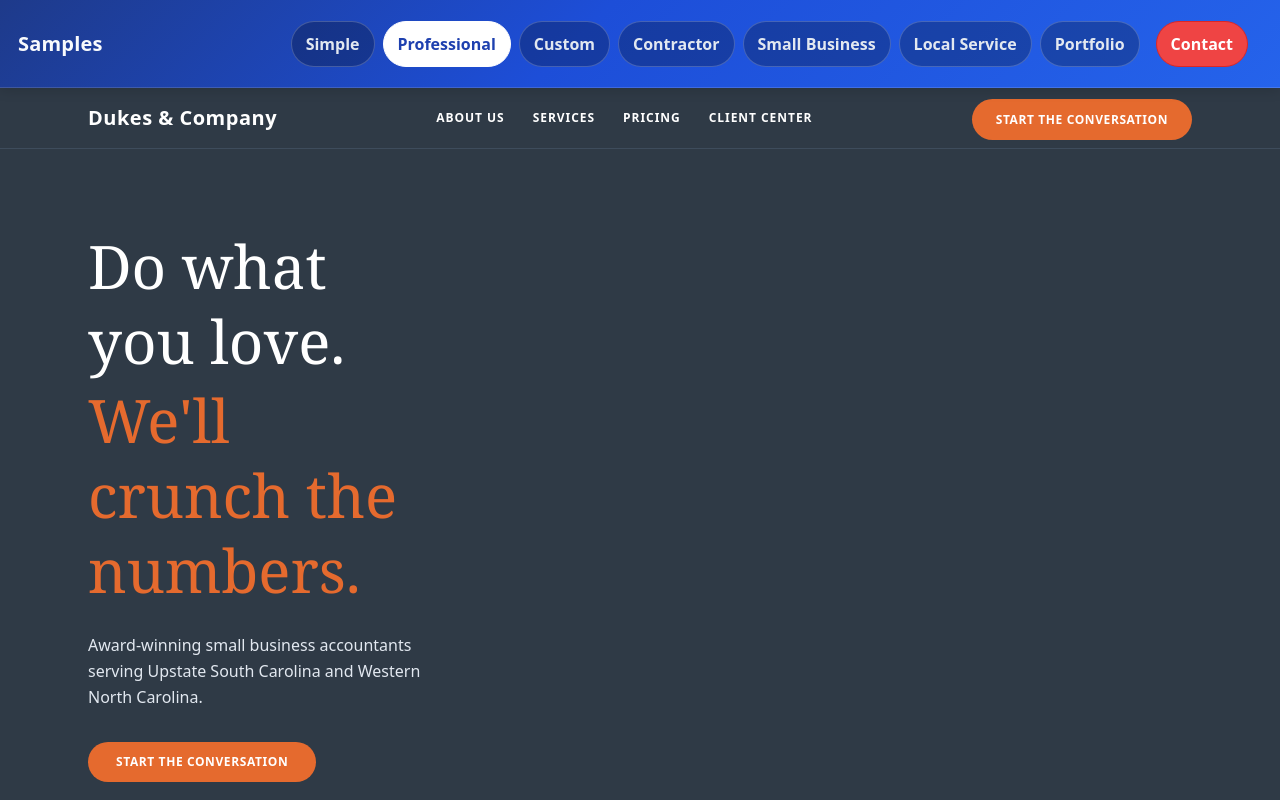
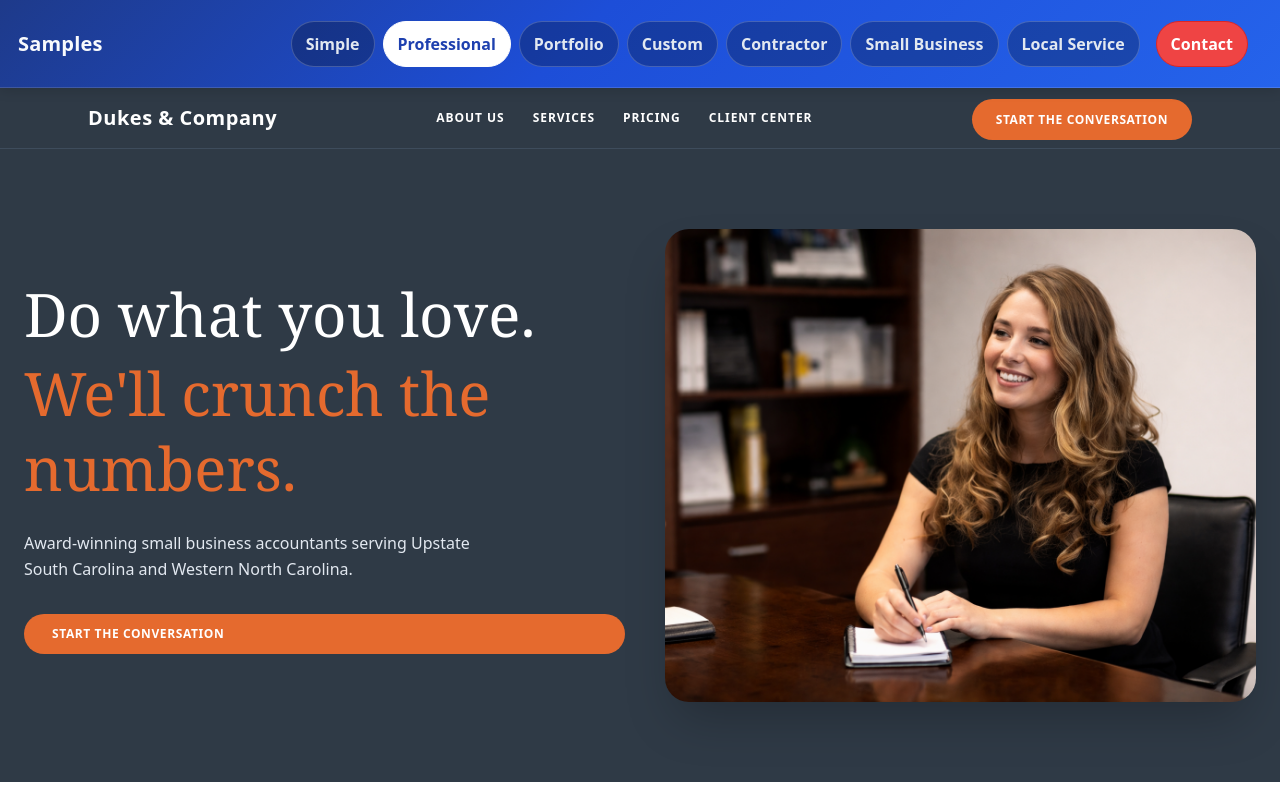
Before and after one commit to ConnerMcCarthy/conner-business-site, a Next.js app: page / in a window 1280 px wide. Both pictures are taken after a click on the button "Professional". Shown: the top 800 px of the page. Built offline with nearby package versions, Linux system fonts and the light colour scheme.

Commit message:
theme7 img and switcher button order

```diff
--- a/app/ThemeSwitcher.tsx
+++ b/app/ThemeSwitcher.tsx
@@ -24,6 +24,9 @@ export default function ThemeSwitcher({
       <button className={`btn ${theme === "theme7" ? "active" : ""}`} onClick={() => onChange("theme7")}>
         Professional
       </button>
+      <button className={`btn ${theme === "theme5" ? "active" : ""}`} onClick={() => onChange("theme5")}>
+        Portfolio
+      </button>
       <button className={`btn ${theme === "theme6" ? "active" : ""}`} onClick={() => onChange("theme6")}>
         Custom
       </button>
@@ -36,9 +39,6 @@ export default function ThemeSwitcher({
       <button className={`btn ${theme === "theme4" ? "active" : ""}`} onClick={() => onChange("theme4")}>
         Local Service
       </button>
-      <button className={`btn ${theme === "theme5" ? "active" : ""}`} onClick={() => onChange("theme5")}>
-        Portfolio
-      </button>
       <button className="btn btn-contact ml-2" onClick={goToContact}>
         Contact
       </button>
--- a/app/components/Hero.tsx
+++ b/app/components/Hero.tsx
@@ -1,5 +1,4 @@
 import Link from "next/link";
-import ImageWithFallback from "./ImageWithFallback";
 
 type HeroProps = {
   headlineTop: string;
@@ -18,8 +17,8 @@ type HeroProps = {
 export default function Hero({ headlineTop, headlineAccent, subtext, cta, image }: HeroProps) {
   return (
     <section className="bg-[#2f3a46] py-14 md:py-20" id="home">
-      <div className="mx-auto grid w-full max-w-6xl gap-10 px-4 md:grid-cols-2 md:items-center md:px-6">
-        <div>
+      <div className="mx-auto flex w-full max-w-7xl flex-col items-stretch gap-10 px-4 md:flex-row md:items-center md:gap-0 md:px-6">
+        <div className="flex flex-col justify-center md:mr-10 md:min-w-0 md:flex-1">
           <h1 className="font-serif text-5xl leading-tight text-white md:text-6xl">
             {headlineTop}
             <span className="mt-1 block text-[#e56a2e]">{headlineAccent}</span>
@@ -33,18 +32,26 @@ export default function Hero({ headlineTop, headlineAccent, subtext, cta, image
           </Link>
         </div>
 
-        <div className="justify-self-end">
-          <div className="relative w-full max-w-lg overflow-hidden rounded-3xl shadow-2xl">
-            <div className="relative aspect-[5/4] w-full">
+        <div className="relative z-10 min-w-0 md:w-[48%] md:flex-shrink-0">
+          <div className="relative w-full overflow-hidden rounded-3xl shadow-2xl">
+            <div className="relative aspect-[5/4] w-full min-h-[260px] md:min-h-0">
+              {image.src.startsWith("/") ? (
+                <img
+                  src={image.src}
+                  alt={image.alt}
+                  className="h-full w-full object-cover"
+                  sizes="(max-width: 768px) 100vw, 57vw"
+                />
+              ) : (
                 <ImageWithFallback
                   src={image.src}
                   alt={image.alt}
                   fill
                   priority
-                unoptimized={image.src.startsWith("/")}
                   className="object-cover"
                   sizes="(max-width: 768px) 100vw, 48vw"
                 />
+              )}
             </div>
           </div>
         </div>
--- a/app/components/ImageWithFallback.tsx
+++ /dev/null
@@ -1,36 +0,0 @@
-"use client";
-
-import Image, { type ImageProps } from "next/image";
-import { useState } from "react";
-
-type ImageWithFallbackProps = ImageProps & {
-  fallbackClassName?: string;
-};
-
-export default function ImageWithFallback({
-  alt,
-  fallbackClassName = "",
-  className,
-  ...props
-}: ImageWithFallbackProps) {
-  const [hasError, setHasError] = useState(false);
-
-  return (
-    <div className="relative h-full w-full overflow-hidden">
-      {!hasError ? (
-        <Image
-          {...props}
-          alt={alt}
-          className={className}
-          onError={() => setHasError(true)}
-        />
-      ) : (
-        <div
-          aria-label={alt}
-          role="img"
-          className={`h-full w-full bg-gradient-to-br from-slate-300 via-slate-200 to-slate-100 ${fallbackClassName}`}
-        />
-      )}
-    </div>
-  );
-}
--- a/app/components/SplitSection.tsx
+++ b/app/components/SplitSection.tsx
@@ -1,5 +1,4 @@
 import Link from "next/link";
-import ImageWithFallback from "./ImageWithFallback";
 
 type SplitSectionProps = {
   id?: string;
@@ -24,12 +23,10 @@ export default function SplitSection({ id, heading, paragraphs, image, overlay }
           {/* Image: fixed width on desktop */}
           <div className="relative w-full overflow-hidden rounded-3xl shadow-lg md:w-[720px] md:flex-shrink-0">
             <div className="relative aspect-[16/11]">
-              <ImageWithFallback
+              <img
                 src={image.src}
                 alt={image.alt}
-                fill
-                className="object-cover"
-                sizes="(max-width: 768px) 100vw, 720px"
+                className="h-full w-full object-cover"
               />
             </div>
 
```
Lines whose indentation alone changed are shown as unchanged.
